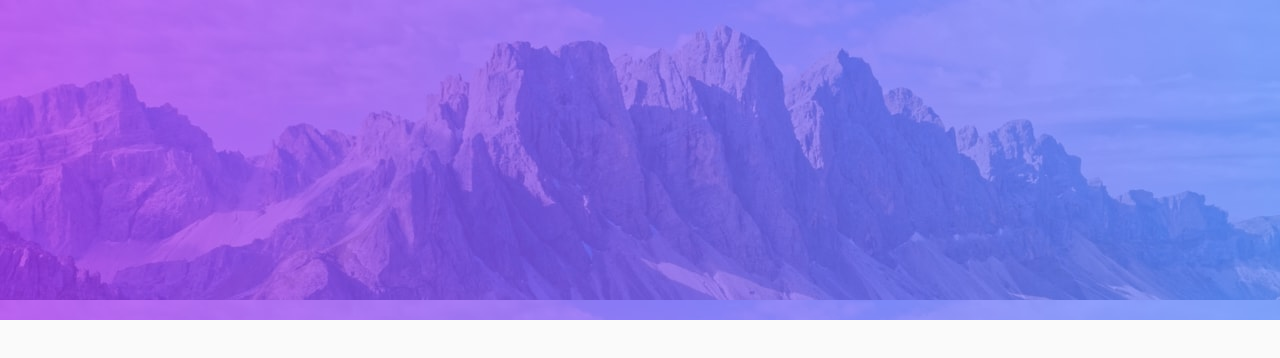
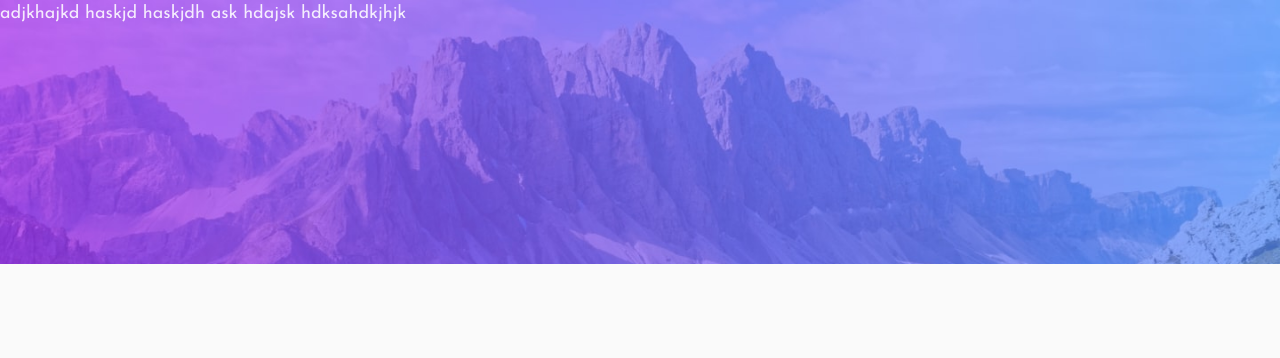
Before and after one commit to guzuro/todo-svelte-fm, a Svelte app: page / in a window 1280 px wide. Shown: the top 358 px of the page. Built offline with nearby package versions, Linux system fonts and the light colour scheme.

Commit message:
added Layout component - rendered layout and pass children

```diff
--- a/src/App.svelte
+++ b/src/App.svelte
@@ -1,29 +1,14 @@
 <script lang="ts">
+    import Layout from "./components/Layout.svelte";
 </script>
 
 <main>
     <div class="root">
-        <div class="background">
-            <div class="background-hero"></div>
-            <div class="background-layout"></div>
-        </div>
+        <Layout>
+            adjkhajkd haskjd haskjdh ask hdajsk hdksahdkjhjk
+        </Layout>
     </div>
 </main>
 
 <style>
-    .root {
-        position: relative;
-    }
-
-    .background-hero {
-        background: var(--bg-hero);
-        object-fit: contain;
-        width: 100%;
-        height: 40dvh;
-    }
-
-    .background-layout {
-        height: 60dvh;
-        background-color: var(--bg-layout);
-    }
 </style>
--- /dev/null
+++ b/src/components/Layout.svelte
@@ -0,0 +1,35 @@
+<script lang="ts">
+    const { children } = $props();
+</script>
+
+<div class="layout">
+    <div class="layout-content">
+        {@render children()}
+    </div>
+</div>
+
+<style>
+    .layout {
+        position: relative;
+        background-color: var(--bg-layout);
+        min-height: 100vh;
+    }
+
+    .layout::before {
+        content: "";
+        position: absolute;
+        left: 0;
+        right: 0;
+
+        height: 33vh;
+
+        background-image: var(--bg-hero);
+        background-size: cover;
+        z-index: 1;
+    }
+
+    .layout-content {
+        position: relative;
+        z-index: 2;
+    }
+</style>
```
